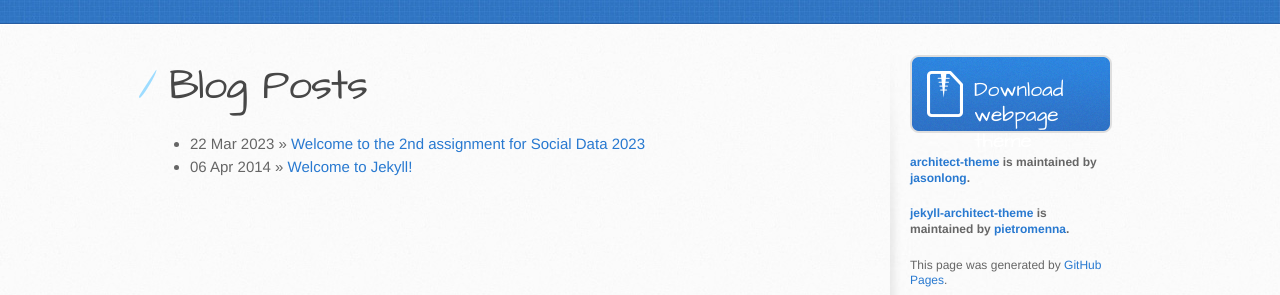
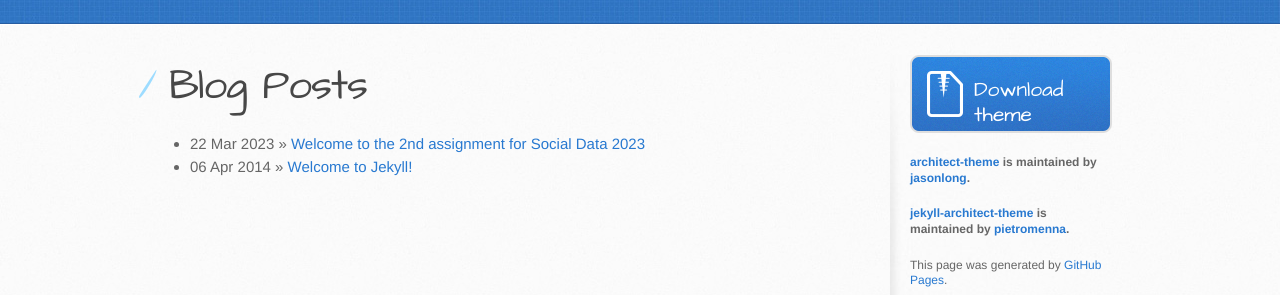
Before and after one commit to GustavHansen99/GustavHansen99.github.io, a Jekyll site: the page built from index.html, in a window 1280 px wide. Shown: the part 249-544 px from the top of the page. Built offline with Jekyll 4.4.1, drawn with Linux system fonts in a browser that asks for light colours.

```diff
--- a/_layouts/default.html
+++ b/_layouts/default.html
@@ -35,7 +35,7 @@
 
         <aside id="sidebar">
           <a href="https://github.com/pietromenna/jekyll-architect-theme/archive/master.zip" class="button">
-            Download webpage theme
+            Download theme
           </a>
 
           <p class="repo-owner"><a href="https://github.com/jasonlong/architect-theme">architect-theme</a> is maintained by <a href="https://github.com/jasonlong">jasonlong</a>.</p>
```
